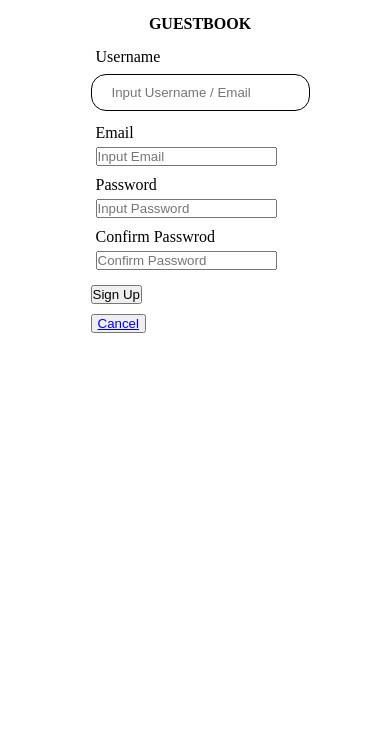
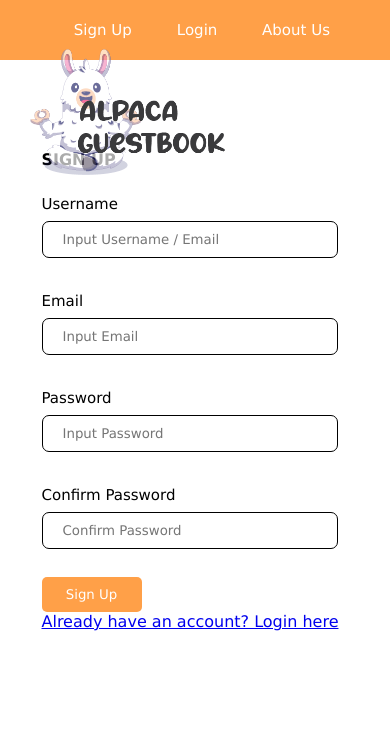
Before and after one commit to Miki-mi/AWS-PBL-Guestbook, a PHP site: page /signup.php in a window 390 px wide. Shown: the top 730 px of the page. Run offline with PHP 8.4, Linux system fonts and the light colour scheme.

Commit message:
update front-end

```diff
--- /dev/null
+++ b/css/signup.css
@@ -0,0 +1,129 @@
+*{
+    margin: 0;
+    padding-top: 0px;
+    font-family: Verdana, Geneva, Tahoma, sans-serif;
+}
+
+/* .bg-register{
+    background-image: url("./../images/register.jpg");
+    width: 100%;
+    background-size: 100%;
+    height: 100%;
+    padding-top: 10px;
+    background-repeat: no-repeat;
+    z-index: -1;
+} */
+
+.navbar1{
+    display: flex;
+	flex-direction: row-reverse;
+	flex-wrap: wrap;
+	justify-content: space-between;
+    background-color: #ffa048;
+    width: 100%;
+    height: 60px;
+    position: fixed;
+    z-index: 10;
+}
+
+.menu{
+    margin-top: 20px;
+    margin-right: 40px;
+}
+
+.list{
+    text-decoration: none;
+    color: white;
+    padding: 20px 20px 20px 20px;
+    font-size: 15px;
+    font-family: Verdana, Geneva, Tahoma, sans-serif;
+
+}
+
+.list:hover{
+    background-color: #ffffff;
+    color: #393b44;
+    border-radius: 2px;
+
+}
+
+.container{
+    display: flex;
+	flex-direction: row;
+	flex-wrap: nowrap;
+	justify-content: center;
+	align-items: baseline;
+    padding: 150px 50px 100px 40px;
+
+}
+
+
+
+.btnLogin, .btnSignUp, .btnCancel{
+    padding-left: 12px;
+    padding-right: 12px;
+    padding-top: 5px;
+    padding-bottom: 5px;
+    border-radius: 50px;
+    font-size: 15px;
+    font-weight: bold;
+    cursor: pointer;
+}
+
+label{
+    font-size: 15px;
+}
+
+.heading{
+    padding: 0px 0px 20px 0px;
+}
+
+.form-group{
+    padding: 5px 0px 20px 0px;
+}
+
+input {
+    width: 100%;
+    padding: 10px 20px;
+    margin: 8px 0;
+    box-sizing: border-box;
+    border: 1.5px solid black;
+    border-radius: 7px;
+}
+
+.form-text{
+    width: 400px;
+    border-radius: 7px;
+    padding: 5px;
+    font-size: 18px;
+    width: 100%;
+}
+
+
+.btn{
+
+    width: 100px;
+    height: 35px;
+    border-radius: 5px;
+    border: 0;
+	outline: 0;
+    padding: 0;
+    background-color: #ffa048;
+    color: white;
+}
+
+.logo{
+    padding-top: 10px;
+    padding-left: 30px;
+    width: 50%;
+}
+.container-dnx{
+    display: flex;
+	flex-direction: column;
+	flex-wrap: nowrap;
+	justify-content: flex-start;
+	align-items: center;
+	align-content: stretch;
+    padding: 200px 50px 50px 50px;
+
+}
--- a/login.php
+++ b/login.php
@@ -17,70 +17,32 @@ else
     <meta charset="UTF-8">
     <meta http-equiv="X-UA-Compatible" content="IE=edge">
     <meta name="viewport" content="width=device-width, initial-scale=1.0">
+    <link rel="stylesheet" href="css/signup.css">
+    <link rel="preconnect" href="https://fonts.googleapis.com">
+    <link rel="preconnect" href="https://fonts.gstatic.com" crossorigin>
+    <link href="https://fonts.googleapis.com/css2?family=Montserrat:wght@300&display=swap" rel="stylesheet">
     <title>GUESTBOOK</title>
-    <style>
-        *{
-            margin: 5px;
-            padding: 0;
-        }
 
-        .container{
-            display:flex;
-            justify-content: flex-end;
-            align-items: baseline;
-            width:100%;
-        }
-
-        .btnLogin, .btnSignUp, .btnCancel{
-            padding-left: 12px;
-            padding-right: 12px;
-            padding-top: 5px;
-            padding-bottom: 5px;
-            border-radius: 50px;
-            font-size: 15px;
-            font-weight: bold;
-            cursor: pointer;
-        }
-
-        .container{
-            display:flex;
-            width: 100%;
-            flex-direction: column;
-            justify-content: center;
-            align-items: center;
-        }
-
-        .heading{
-            width: 100%;
-            text-align: center;
-        }
-
-        input[type=text] {
-            width: 100%;
-            padding: 10px 20px;
-            margin: 8px 0;
-            box-sizing: border-box;
-            border: 1.5px solid black;
-            border-radius: 15px;
-        }
-
-        .form-text{
-            width: 400px;
-            border-radius: 7px;
-            padding: 5px;
-            font-size: 18px;
-            width: 100%;
-        }
-
-    </style>
 </head>
 <body>
+    <!-- navbar -->
+    <div class="navbar1">
+        <div class="menu">
+            <a href="signup.php" class="list">Sign Up</a>
+            <a href="login.php" class="list">Login </a>
+            <a href="#" class="list">About Us</a>
+        </div>
+        <a href="signup.php"><img src="./images/logo.png" alt="Logo" class="logo"></a>
+    </div>
+
+<!-- login Form -->
+<div class="bg-register">
     <div class="container">
+        <div class="box-register">
+            <div class="box">
         <div class="heading">
-            <b>GUESTBOOK</b>
+            <b>LOGIN</b>
         </div>
-
-        <div class="col-md-12">
             <form class="form" method="POST" action="controller/doLogin.php">
                 <div class="form-group">
                     <label>Username</label>
@@ -103,7 +65,7 @@ else
 
                 <button type="submit" name="btnLogin" class="btn btn-success">Log In</button>
                 <br>
-                <a href="signup.php">Sign Up</a>
+                <a href="signup.php">Don't have an account? Sign Up here!</a>
             </form>
         </div>
     </div>
--- a/signup.php
+++ b/signup.php
@@ -4,72 +4,31 @@
     <meta charset="UTF-8">
     <meta http-equiv="X-UA-Compatible" content="IE=edge">
     <meta name="viewport" content="width=device-width, initial-scale=1.0">
-    <link rel="stylesheet" href="../login.php">
+    <link rel="stylesheet" href="css/signup.css">
+    <link rel="preconnect" href="https://fonts.googleapis.com">
+    <link rel="preconnect" href="https://fonts.gstatic.com" crossorigin>
+    <link href="https://fonts.googleapis.com/css2?family=Montserrat:wght@300&display=swap" rel="stylesheet">
     <title>Sign Up</title>
-
-    <style>
-        *{
-            margin: 5px;
-            padding: 0;
-        }
-
-        .container{
-            display:flex;
-            justify-content: flex-end;
-            align-items: baseline;
-            width:100%;
-        }
-
-        .btnLogin, .btnSignUp, .btnCancel{
-            padding-left: 12px;
-            padding-right: 12px;
-            padding-top: 5px;
-            padding-bottom: 5px;
-            border-radius: 50px;
-            font-size: 15px;
-            font-weight: bold;
-            cursor: pointer;
-        }
-
-        .container{
-            display:flex;
-            width: 100%;
-            flex-direction: column;
-            justify-content: center;
-            align-items: center;
-        }
-
-        .heading{
-            width: 100%;
-            text-align: center;
-        }
-
-        input[type=text] {
-            width: 100%;
-            padding: 10px 20px;
-            margin: 8px 0;
-            box-sizing: border-box;
-            border: 1.5px solid black;
-            border-radius: 15px;
-        }
-
-        .form-text{
-            width: 400px;
-            border-radius: 7px;
-            padding: 5px;
-            font-size: 18px;
-            width: 100%;
-        }
-
-    </style>
 </head>
 <body>
-<div class="container">
-        <div class="heading">
-            <b>GUESTBOOK</b>
+
+<div class="navbar1">
+        <div class="menu">
+            <a href="signup.php" class="list">Sign Up</a>
+            <a href="login.php" class="list">Login </a>
+            <a href="#" class="list">About Us</a>
+        </div>
+        <a href="signup.php"><img src="./images/logo.png" alt="Logo" class="logo"></a>
 </div>
 
-        <div class="col-md-12">
+<!-- Sign-up Form -->
+<div class="bg-register">
+    <div class="container">
+        <div class="box-register">
+            <div class="box">
+                <div class="heading">
+                    <b>SIGN UP</b>
+                </div>
                 <form class="form" method="POST" action="controller/doRegister.php">
                     <div class="form-group">
                         <label>Username</label>
@@ -90,7 +49,7 @@
                         placeholder="Input Password">
                     </div>
                     <div class="form-group">
-                    <label>Confirm Passwrod</label>
+                        <label>Confirm Password</label>
                         <br>
                         <input type="password" name="ConPassword" id="ConPassword" class="form"
                         placeholder="Confirm Password">
@@ -98,8 +57,11 @@
 
                     <button type="submit" name="btnSignUp" class="btn btn-success">Sign Up</button>
                     <br>
-                <button type="submit" name="btnCancel" class="btn btn-warning"><a href="login.php">Cancel</a></button>
+                    <!-- login -->
+                    <a href="login.php" class="login">Already have an account? Login here</a>
                 </form>
+            </div>
+        </div>
     </div>
 </div>
 </body>
```
Also changed, not shown: css/style.css (added, +60 -0 lines), css/view.css (added, +70 -0 lines), eventnotexist.php (+11 -28 lines), style.css (deleted, +0 -69 lines), view.php (+13 -6 lines), images/logo.png (added), images/register.jpg (added), 1 other file. Lines whose indentation alone changed are shown as unchanged.
